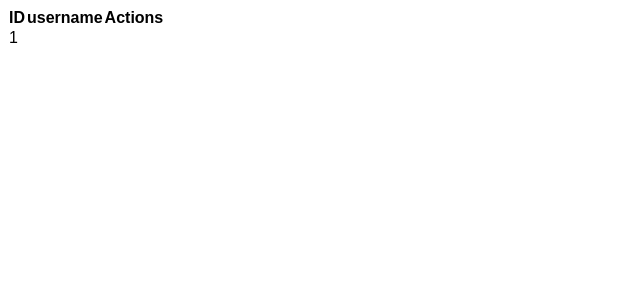
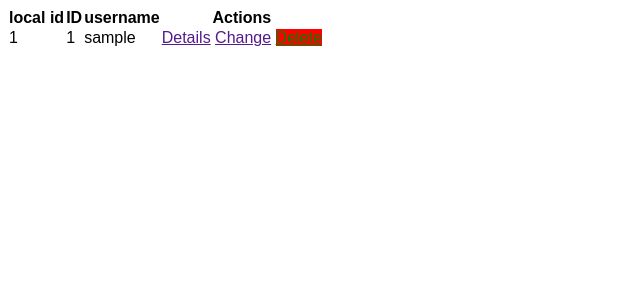
Before and after one commit to blagoje7/NSI, a Flask app: page /users in a window 1280 px wide. Shown: the top 300 px of the page, without its empty margins (0-640 px from the left). Run offline with Flask 2, Linux system fonts and the light colour scheme; tables that the repository leaves empty hold one stand-in row (values such as "Sample post").

Commit message:
poslednje promene 21.12 02:44

```diff
--- a/Aplikacija-kod/server/templates/userTable.tpl.html
+++ b/Aplikacija-kod/server/templates/userTable.tpl.html
@@ -11,6 +11,7 @@
     <table>
         <thead>
             <tr>
+                <th>local id</th>
                 <th>ID</th>
                 <th>username</th>
                 <th>Actions</th>
@@ -24,15 +25,16 @@
 <!-- TODO: show users id and username to administrator so he can decide what he wants to do-->
 <!-- for now i can only get whole object and cant access any part of it-->
 
-        <!--        <td>{{ u['id'] }}</td>
-                <td>{{ u }}</td>
+                <td>{{ u[0] }}</td>
+                <td>{{ u[1] }}</td>
                 <td>
+                    <a href="">Details</a>
                     <a href="">Change</a>
                     <a href="" class="delete-btn">Delete</a>
                 </td>
             </tr>
 
-        -->
+
         {% endfor %}
         </tbody>
     </table>
```
Also changed, not shown: Aplikacija-kod/server/templates/users.tpl.html (added, +13 -0 lines).
